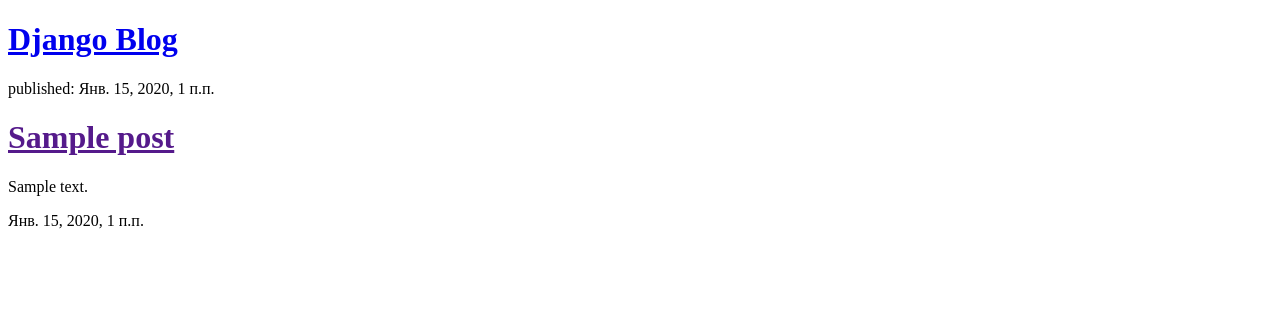
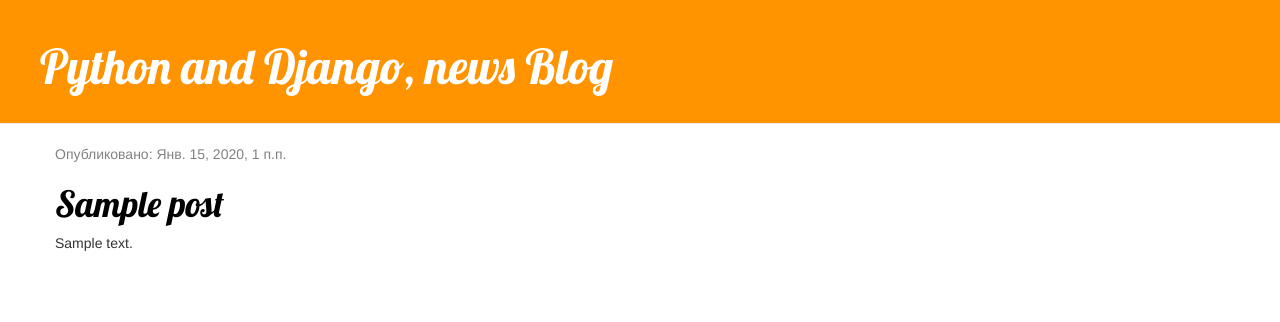
Before and after one commit to Bogomaz67va/my-first-blog, a Django app: page / in a window 1280 px wide. Shown: the top 322 px of the page. Run offline with Django 3.2, Linux system fonts and the light colour scheme; tables that the repository leaves empty hold one stand-in row (values such as "Sample post"); some libraries are stand-ins or nearby versions.

Commit message:
added view and template for detailed blog post as well as CSS fjr the site

```diff
--- /dev/null
+++ b/mysite/blog/static/css/blog.css
@@ -0,0 +1,46 @@
+.page-header {
+    background-color: #ff9400;
+    margin-top: 0;
+    padding: 20px 20px 20px 40px;
+}
+
+.page-header h1, .page-header h1 a, .page-header h1 a:visited, .page-header h1 a:active {
+    color: #ffffff;
+    font-size: 36pt;
+    text-decoration: none;
+}
+
+.content {
+    margin-left: 40px;
+}
+
+h1, h2, h3, h4 {
+    font-family: 'Lobster', cursive;
+}
+
+.date {
+    color: #828282;
+}
+
+.save {
+    float: right;
+}
+
+.post-form textarea, .post-form input {
+    width: 100%;
+}
+
+.top-menu, .top-menu:hover, .top-menu:visited {
+    color: #ffffff;
+    float: right;
+    font-size: 26pt;
+    margin-right: 20px;
+}
+
+.post {
+    margin-bottom: 70px;
+}
+
+.post h1 a, .post h1 a:visited {
+    color: #000000;
+}
--- /dev/null
+++ b/mysite/blog/templates/blog/base.html
@@ -0,0 +1,23 @@
+{% load static %}
+<html>
+    <head>
+        <title>Django blog</title>
+        <link rel="stylesheet" href="//maxcdn.bootstrapcdn.com/bootstrap/3.2.0/css/bootstrap.min.css">
+        <link rel="stylesheet" href="//maxcdn.bootstrapcdn.com/bootstrap/3.2.0/css/bootstrap-theme.min.css">
+        <link href='//fonts.googleapis.com/css?family=Lobster&subset=latin,latin-ext' rel='stylesheet' type='text/css'>
+        <link rel="stylesheet" href="{% static 'css/blog.css' %}">
+    </head>
+    <body>
+    <div class="page-header">
+        <h1><a href="/">Python and Django, news Blog</a></h1>
+    </div>
+    <div class="content container">
+        <div class="row">
+            <div class="col-md-8">
+            {% block content %}
+            {% endblock %}
+            </div>
+        </div>
+    </div>
+</body>
+</html>
--- a/mysite/blog/templates/blog/post_list.html
+++ b/mysite/blog/templates/blog/post_list.html
@@ -1,24 +1,13 @@
-<!doctype html>
-<html lang="ru">
-<head>
-    <meta charset="UTF-8">
-    <meta name="viewport"
-          content="width=device-width, user-scalable=no, initial-scale=1.0, maximum-scale=1.0, minimum-scale=1.0">
-    <meta http-equiv="X-UA-Compatible" content="ie=edge">
-    <title>Python Blog</title>
-</head>
-<body>
-        <div>
-            <h1><a href="/">Django Blog</a></h1>
+{% extends 'blog/base.html' %}
+
+{% block content %}
+    {% for post in posts %}
+        <div class="post">
+            <div class="date">
+                <p>Опубликовано: {{ post.published_date }}</p>
+            </div>
+            <h1><a href="{% url 'post_detail' pk=post.pk %}">{{ post.title }}</a></h1>
+            <p>{{ post.text|linebreaksbr }}</p>
         </div>
-
-        {% for post in posts %}
-            <div>
-                <p>published: {{ post.published_date }}</p>
-                <h1><a href="">{{ post.title }}</a></h1>
-                <p>{{ post.text|linebreaksbr }}</p>
-                <p>{{ post.created_date }}</p>
-            </div>
-        {% endfor %}
-    </body>
-</html>
+    {% endfor %}
+{% endblock %}
--- a/mysite/blog/urls.py
+++ b/mysite/blog/urls.py
@@ -2,5 +2,6 @@ from django.urls import path
 from . import views
 
 urlpatterns = [
-    path('', views.post_list, name='post_list')
+    path('', views.post_list, name='post_list'),
+    path('post/<int:pk>/', views.post_detail, name='post_detail')
 ]
--- a/mysite/blog/views.py
+++ b/mysite/blog/views.py
@@ -1,4 +1,4 @@
-from django.shortcuts import render
+from django.shortcuts import render, get_object_or_404
 from .models import Post
 from django.utils import timezone
 
@@ -6,3 +6,8 @@ from django.utils import timezone
 def post_list(request):
     posts = Post.objects.filter(published_date__lte=timezone.now()).order_by('published_date')
     return render(request, 'blog/post_list.html', {'posts': posts})
+
+
+def post_detail(request, pk):
+    post = get_object_or_404(Post, pk=pk)
+    return render(request, 'blog/post_detail.html', {'post': post})
```
Also changed, not shown: mysite/blog/templates/blog/post_detail.html (added, +13 -0 lines).
